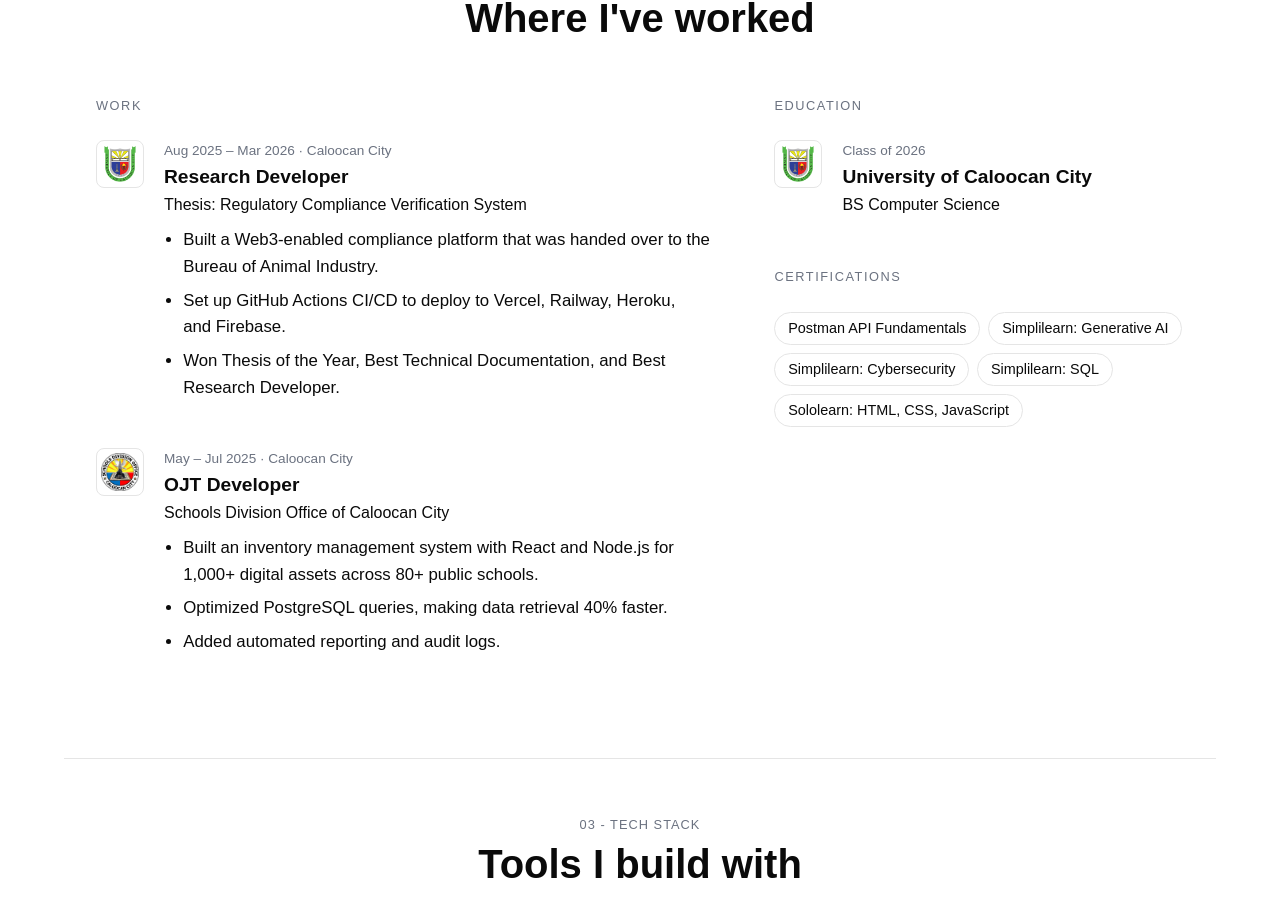
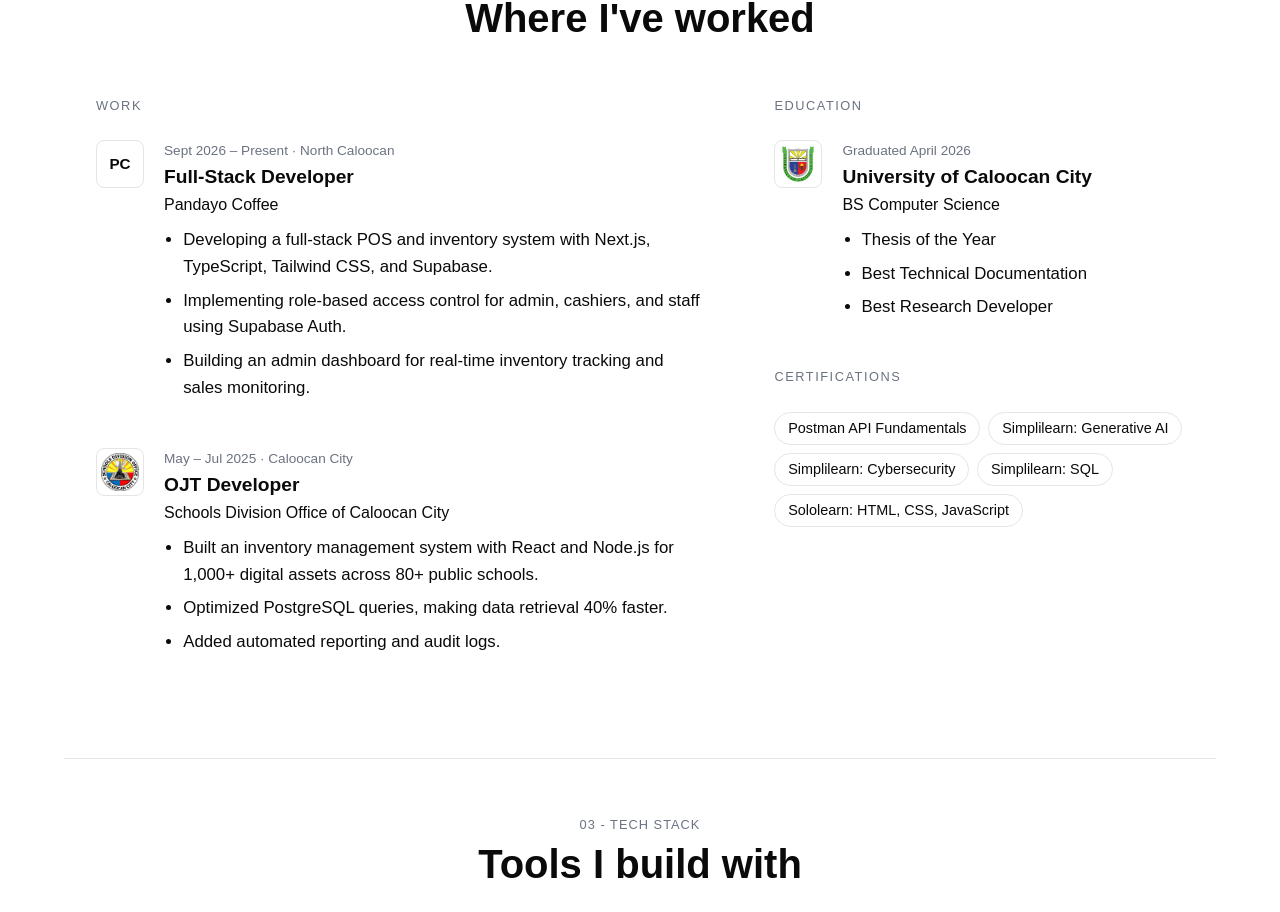
Before and after one commit to JjMcdal/portfolio-jjmcdal, a Next.js app: page / in a window 1280 px wide. Shown: the part 2737-3649 px from the top of the page. Built offline with nearby package versions, Linux system fonts and the light colour scheme; no server answers.

Commit message:
Update experience section from latest resume

```diff
--- a/app/page.tsx
+++ b/app/page.tsx
@@ -123,15 +123,16 @@ export default function Home() {
               <div>
                 <p className="col-label">Work</p>
                 <article className="entry">
-                  <UccBadge />
+                  {/* No logo yet, so a text badge reuses the entry-icon style */}
+                  <div className="entry-icon org-badge" aria-hidden="true">PC</div>
                   <div>
-                    <p className="entry-meta">Aug 2025 – Mar 2026 · Caloocan City</p>
-                    <h3>Research Developer</h3>
-                    <p className="org">Thesis: Regulatory Compliance Verification System</p>
+                    <p className="entry-meta">Sept 2026 – Present · North Caloocan</p>
+                    <h3>Full-Stack Developer</h3>
+                    <p className="org">Pandayo Coffee</p>
                     <ul>
-                      <li>Built a Web3-enabled compliance platform that was handed over to the Bureau of Animal Industry.</li>
-                      <li>Set up GitHub Actions CI/CD to deploy to Vercel, Railway, Heroku, and Firebase.</li>
-                      <li>Won Thesis of the Year, Best Technical Documentation, and Best Research Developer.</li>
+                      <li>Developing a full-stack POS and inventory system with Next.js, TypeScript, Tailwind CSS, and Supabase.</li>
+                      <li>Implementing role-based access control for admin, cashiers, and staff using Supabase Auth.</li>
+                      <li>Building an admin dashboard for real-time inventory tracking and sales monitoring.</li>
                     </ul>
                   </div>
                 </article>
@@ -153,7 +154,16 @@ export default function Home() {
                 <p className="col-label">Education</p>
                 <article className="entry">
                   <UccBadge />
-                  <div><p className="entry-meta">Class of 2026</p><h3>University of Caloocan City</h3><p className="org">BS Computer Science</p></div>
+                  <div>
+                    <p className="entry-meta">Graduated April 2026</p>
+                    <h3>University of Caloocan City</h3>
+                    <p className="org">BS Computer Science</p>
+                    <ul>
+                      <li>Thesis of the Year</li>
+                      <li>Best Technical Documentation</li>
+                      <li>Best Research Developer</li>
+                    </ul>
+                  </div>
                 </article>
                 <p className="col-label" style={{ marginTop: "2.5rem" }}>Certifications</p>
                 <ul className="chips">{CERTS.map((c) => <li className="chip" key={c}>{c}</li>)}</ul>
```
